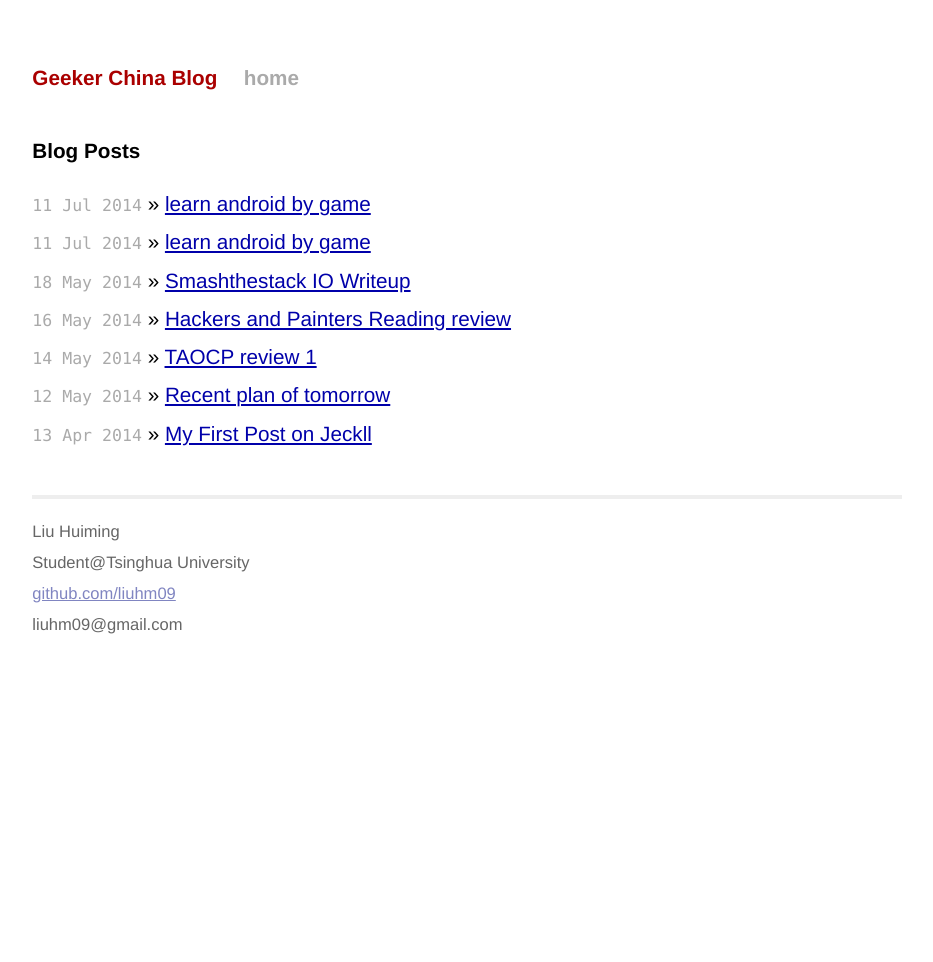
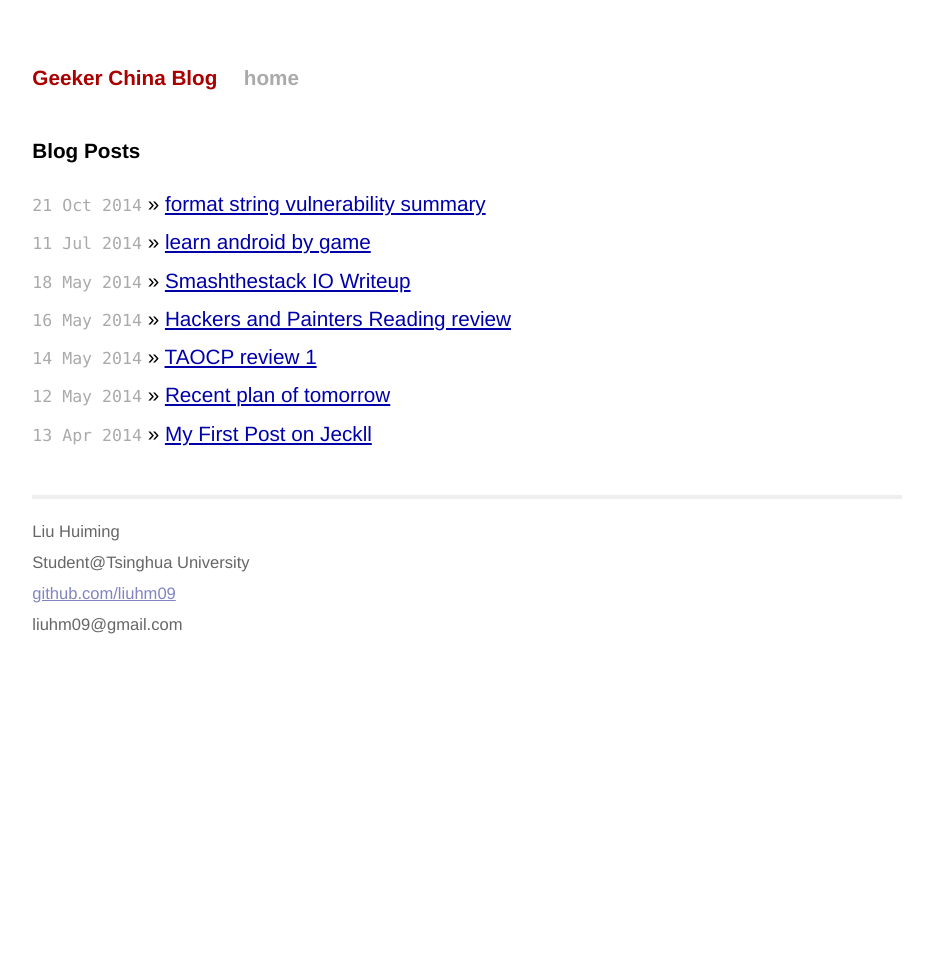
Before and after one commit to geekerchina/blog, a Jekyll site: the page built from index.html, in a window 1280 px wide. Shown: the whole page, without its empty margins (173-1106 px from the left). Built offline with Jekyll 4.4.1, drawn with Linux system fonts in a browser that asks for light colours; Markdown is read by kramdown in place of the engine named in the settings.

Commit message:
bug fix summary string_format

```diff
--- a/_posts/2014-10-21-format-string-vulnerability-summary.md
+++ b/_posts/2014-10-21-format-string-vulnerability-summary.md
@@ -1,7 +1,7 @@
 ---
 layout: ctf
-title: "learn android by game"
-date: 2014-07-11 19:00:00
+title: "format string vulnerability summary"
+date: 2014-10-21 16:02:35
 categories: ctf
 ---
 #1. About format_string_vulnerability
```
